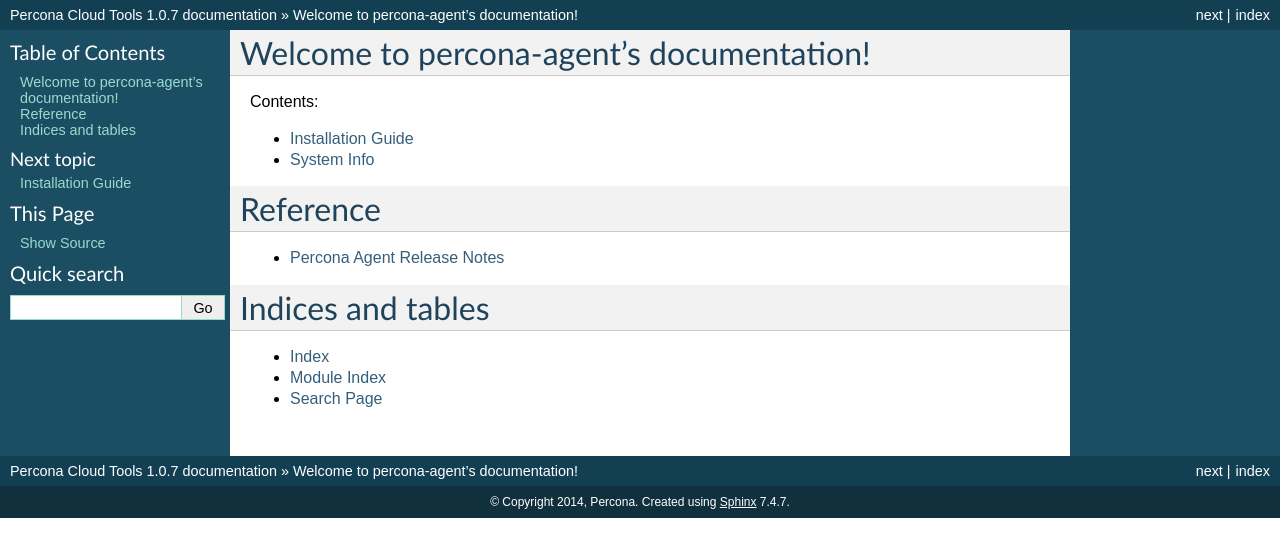
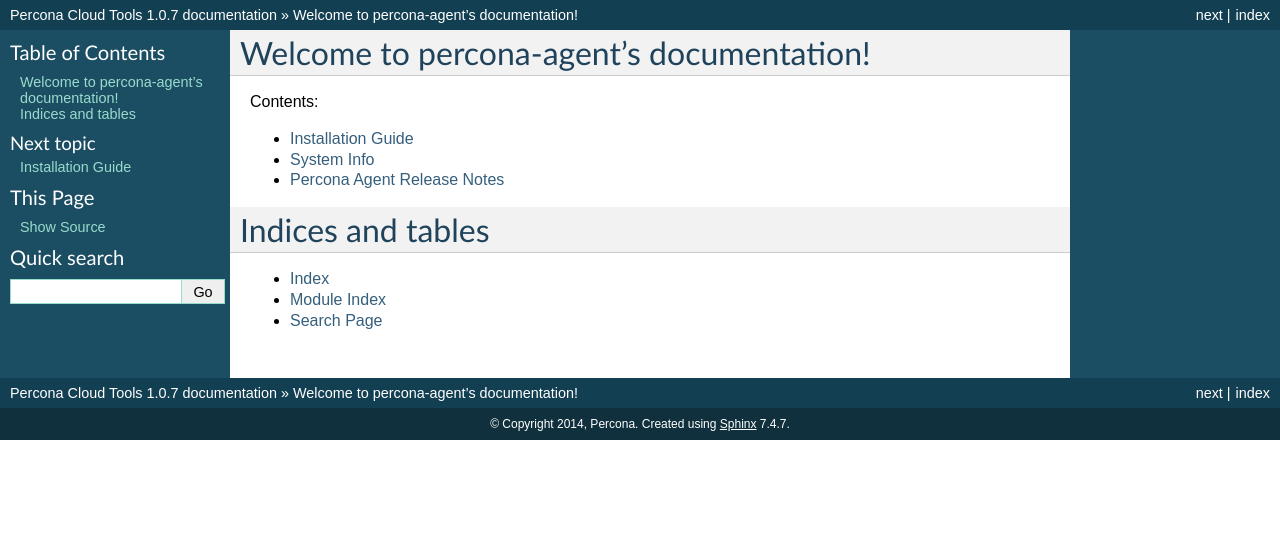
Before and after one commit to percona/cloud-tools, a Sphinx documentation site: the page built from doc/index.rst, in a window 1280 px wide. Shown: the top 557 px of the page. Built offline with Sphinx 7.4.7, drawn with Linux system fonts in a browser that asks for light colours.

Commit message:
Playing with TOC

```diff
--- a/doc/index.rst
+++ b/doc/index.rst
@@ -13,14 +13,6 @@
 
    Install
    SystemInfo
-
-Reference
-=========
-
-.. toctree::
-   :maxdepth: 1
-   :glob:
-
    release-notes
 
 Indices and tables
```
